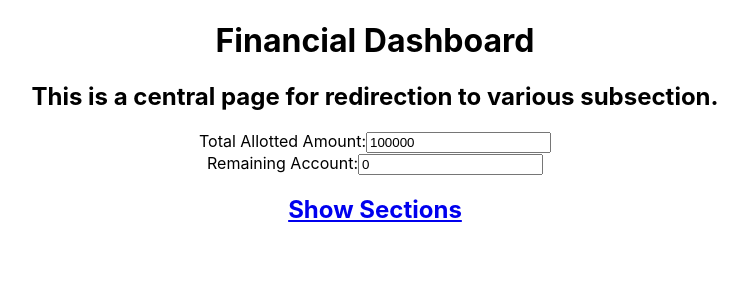
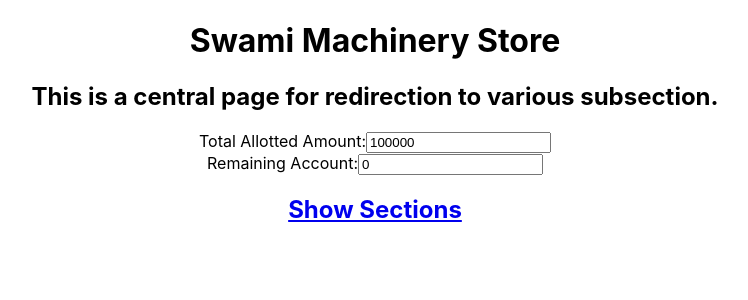
Before and after one commit to singlasahil486/Finance_dashboard, a React (Create React App) app: page / in a window 1280 px wide. Shown: the top 300 px of the page, without its empty margins (265-1013 px from the left). Built offline with nearby package versions, Linux system fonts and the light colour scheme.

Commit message:
Update App.js

```diff
--- a/src/App.js
+++ b/src/App.js
@@ -42,7 +42,7 @@ const App = () => {
   <div>
     <center>
     <h1>
-      Financial Dashboard
+     Swami Machinery Store
     </h1>
     </center>
     {/* <ul>
```
